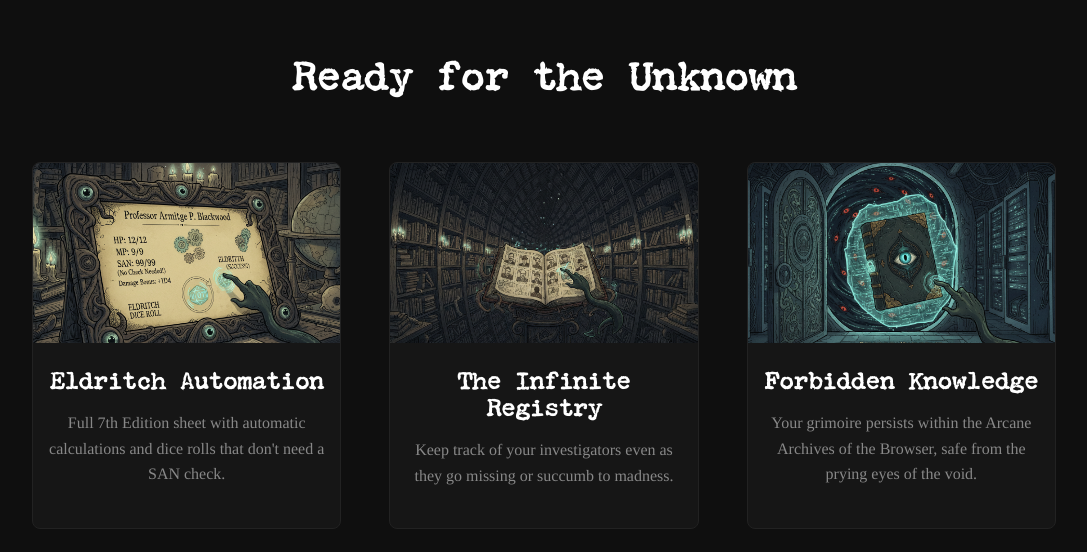
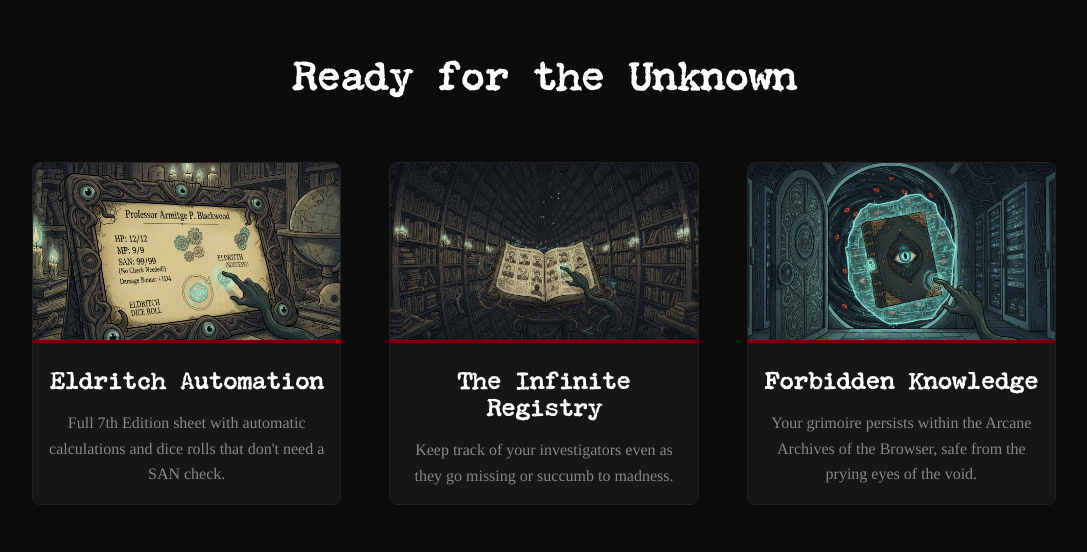
Before and after one commit to ecyrbe/cthulhu-editor, a React (Vite) app: page /#/ in a window 1280 px wide. Shown: the part 908-1460 px from the top of the page, without its empty margins (96-1183 px from the left). Built offline with nearby package versions, Linux system fonts and the light colour scheme.

Commit message:
fix: update background color and add border to features section for consistency

```diff
--- a/src/pages/LandingPage.css
+++ b/src/pages/LandingPage.css
@@ -138,7 +138,7 @@
 /* Features */
 .features-section {
   padding: 8rem 10%;
-  background-color: #0f0f0f;
+  background-color: #0c0c0c;
   text-align: center;
 }
 
@@ -191,6 +191,7 @@
   align-items: center;
   justify-content: center;
   background-color: #1a1a1a;
+  border-bottom: 3px double #8b0000;
   font-size: 3.5rem;
   flex-shrink: 0;
 }
@@ -202,7 +203,7 @@
 }
 
 .feature-card-content {
-  padding: 0 1rem 1.5rem;
+  padding: 0 1rem;
   text-align: center;
 }
 
```
